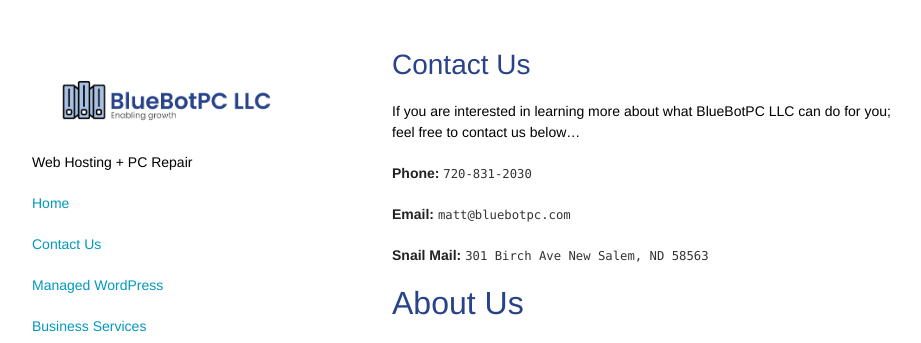
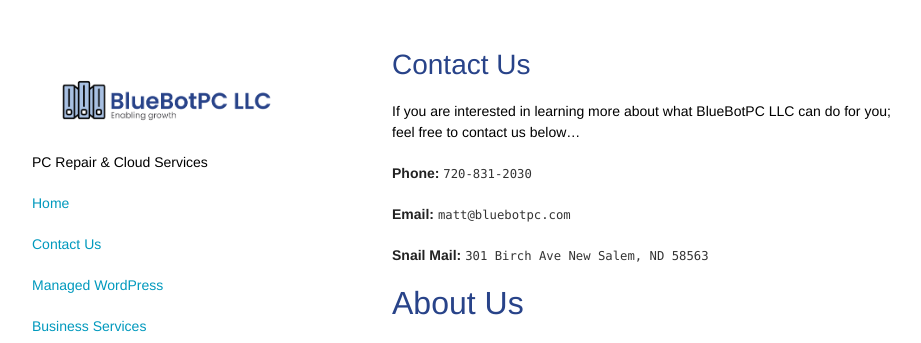
Before and after one commit to GoobyFRS/bluebotpc-web, a Jekyll site: the page built from pages/contact.md, in a window 1280 px wide. Shown: the top 343 px of the page, without its empty margins (178-1099 px from the left). Built offline with Jekyll 4.4.1, drawn with Linux system fonts in a browser that asks for light colours; nearby versions of some CDN libraries; our own code applies the rules of GitHub Pages for plain Markdown files.

```diff
--- a/_config.yml
+++ b/_config.yml
@@ -2,7 +2,7 @@
 title: BlueBotPC LLC
 tagline: NextGen Managed Cloud
 email: matt@bluebotpc.com
-description: Web Hosting + PC Repair
+description: PC Repair & Cloud Services
 #baseurl: "https://bluebotpc.github.io/"
 url: "https://www.bluebotpc.com"
 permalink: pretty
```
